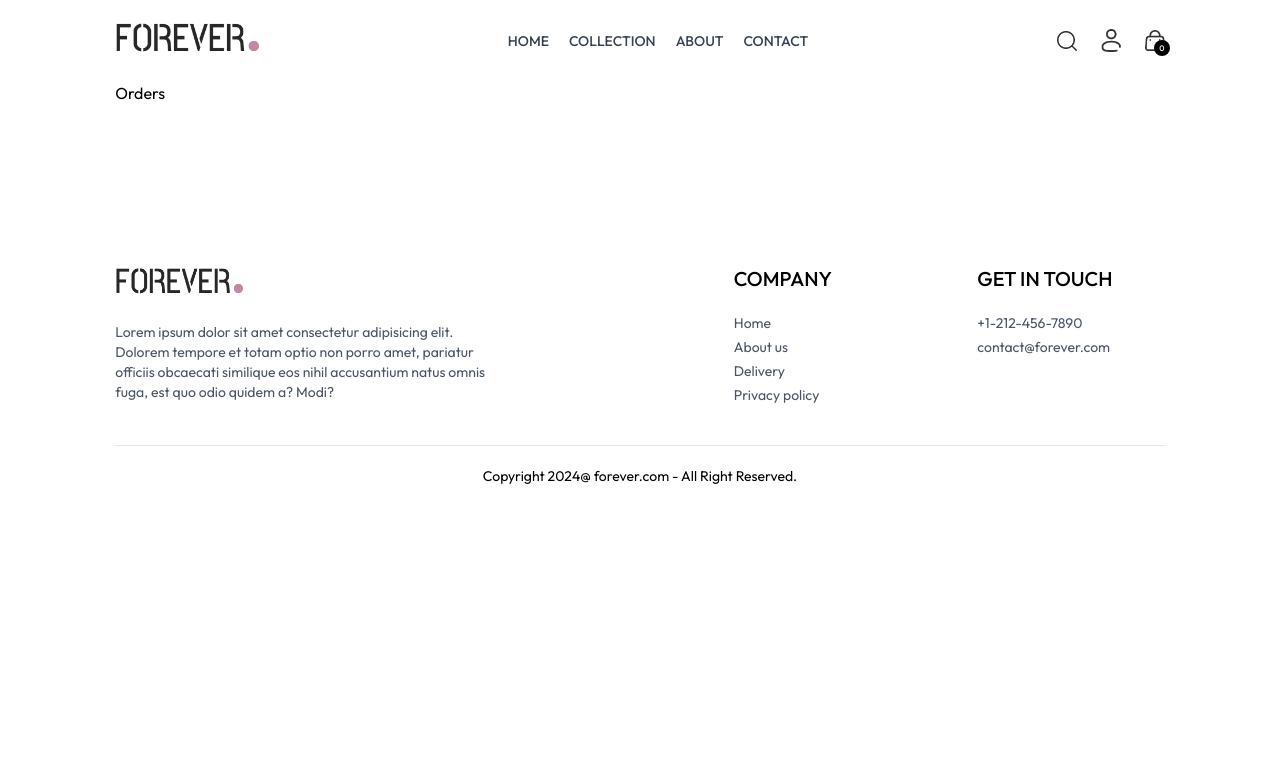
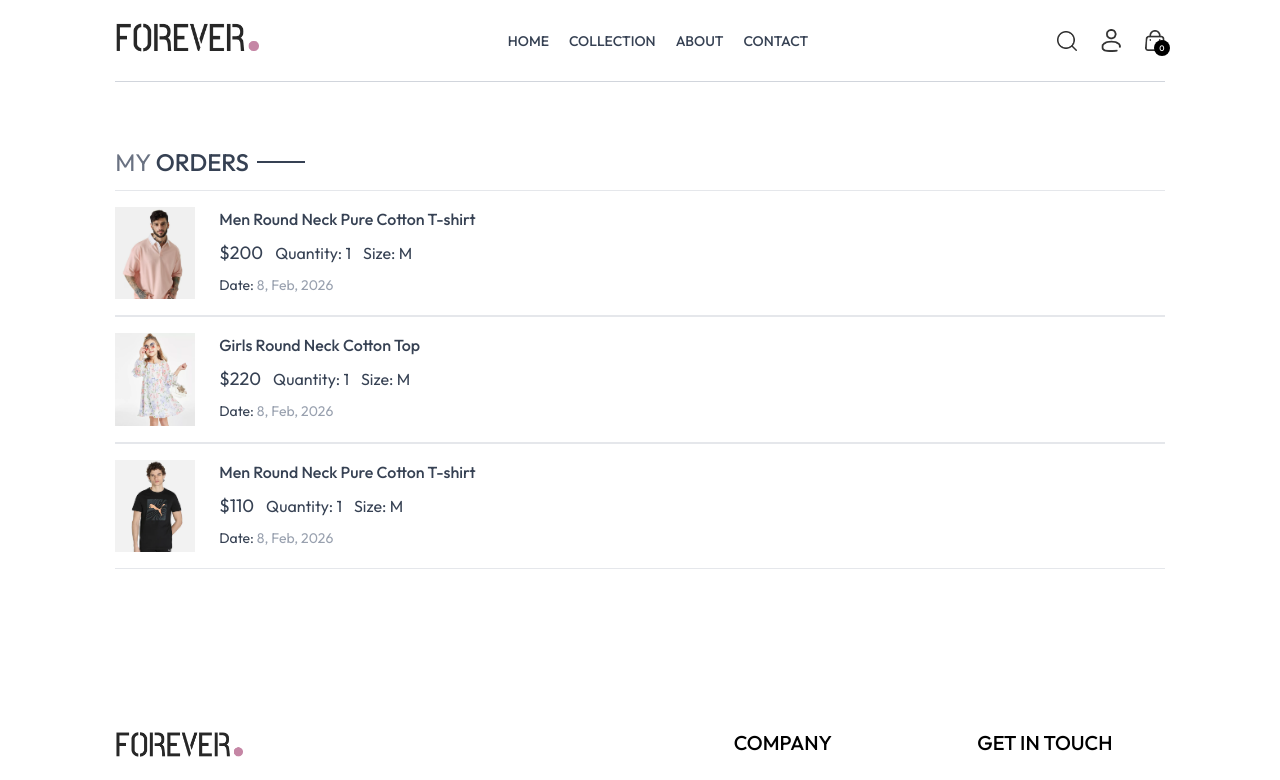
Before and after one commit to Zzamanapu/E-commerceClothing, a React (Vite) app in the folder frontend/: page /orders in a window 1280 px wide. Shown: the top 780 px of the page. Built offline with nearby package versions, Linux system fonts and the light colour scheme.

Commit message:
Update: order page

```diff
--- a/frontend/src/pages/Orders.tsx
+++ b/frontend/src/pages/Orders.tsx
@@ -1,8 +1,39 @@
-import React from 'react'
+import React, { useContext } from 'react'
+import { ShopContext } from '../context/ShopContext'
+import Title from '../components/Title';
 
 const Orders = () => {
+
+  const { products, currency } = useContext(ShopContext);
+
   return (
-    <div>Orders</div>
+    <div className='border-t border-gray-300 pt-16'>
+      <div className='text-2xl'>
+        <Title text1={'MY'} text2={'ORDERS'} />
+      </div>
+
+      <div>
+        {
+          products.slice(1, 4).map((item, index) => (
+            <div key={index} className='py-4 border-t border-gray-200 border-b text-gray-700 flex-col md:flex-row md:items-center md:justify-between gap-4'>
+              <div className='flex items-start gap-6 text-sm'>
+                <img className='w-16 sm:w-20' src={item.image[0]} alt="" />
+
+                <div>
+                  <p className='sm:text-base font-medium'>{item.name}</p>
+                  <div className='flex items-center gap-3 mt-2 text-base text-gray-700'>
+                    <p className='text-lg'>{currency}{item.price}</p>
+                    <p>Quantity: 1</p>
+                    <p>Size: M</p>
+                  </div>
+                  <p className='mt-2'>Date: <span className='text-gray-400'>8, Feb, 2026</span></p>
+                </div>
+              </div>
+            </div>
+          ))
+        }
+      </div>
+    </div>
   )
 }
 
--- a/frontend/src/pages/PlaceOrder.tsx
+++ b/frontend/src/pages/PlaceOrder.tsx
@@ -1,11 +1,14 @@
-import React, { useState } from 'react'
+import React, { useContext, useState } from 'react'
 import Title from '../components/Title'
 import CartTotal from '../components/CartTotal'
 import { assets } from '../assets/assets'
+import { ShopContext } from '../context/ShopContext'
 
 export const PlaceOrder = () => {
 
   const [method, setMethod] = useState('cod');
+
+  const { navigate } = useContext(ShopContext);
 
   return (
     <div className='flex flex-col sm:flex-row justify-between gap-4 pt-5 sm:pt-14 min-h-[80vh border-t border-gray-300'>
@@ -58,7 +61,7 @@
           </div>
 
           <div className='w-full text-end mt-8'>
-            <button className='bg-black text-white px-16 py-3 text-sm'>PLACE ORDER</button>
+            <button onClick={()=>navigate('/orders')} className='bg-black text-white px-16 py-3 text-sm'>PLACE ORDER</button>
           </div>
         </div>
       </div>
```
